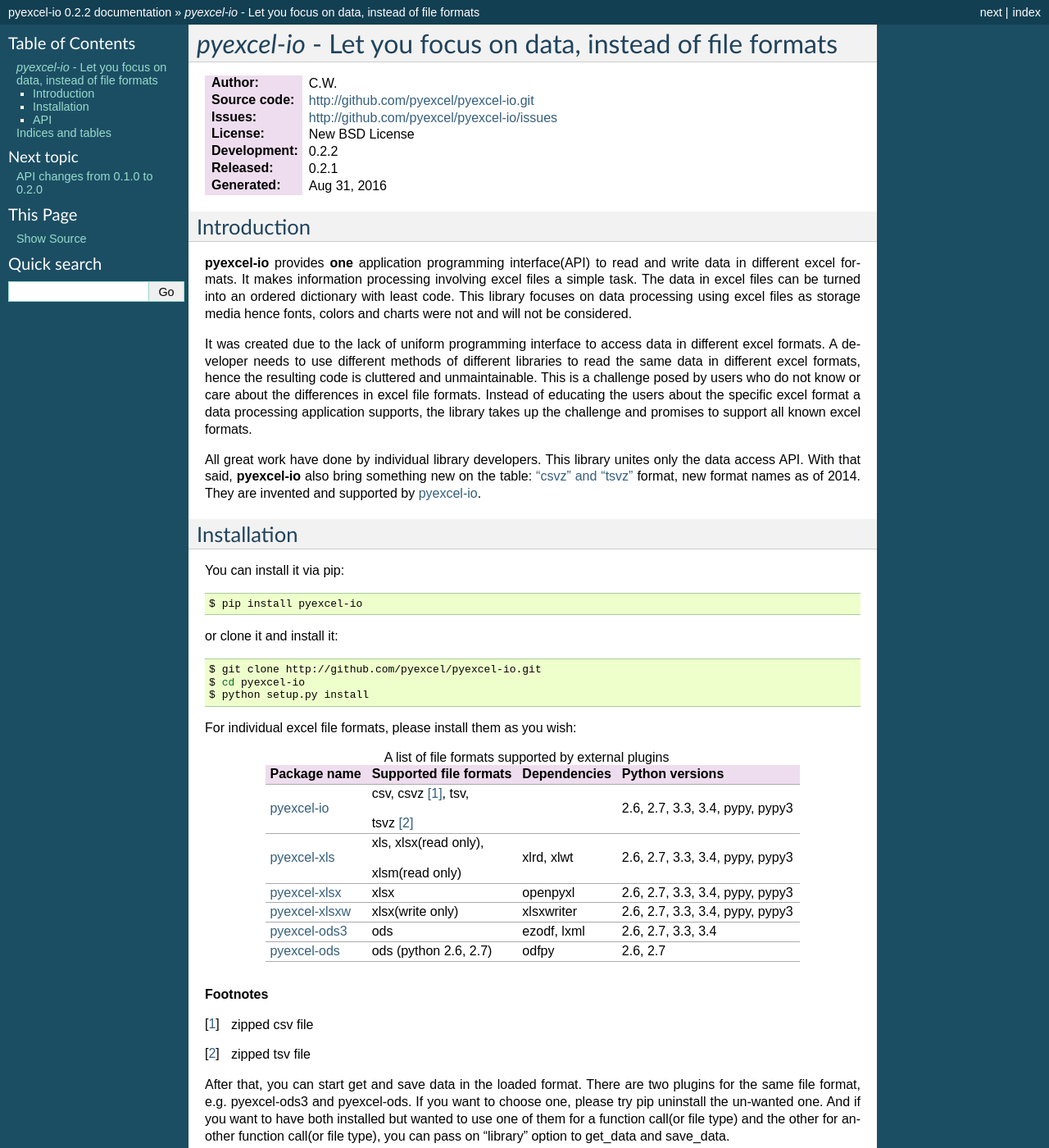
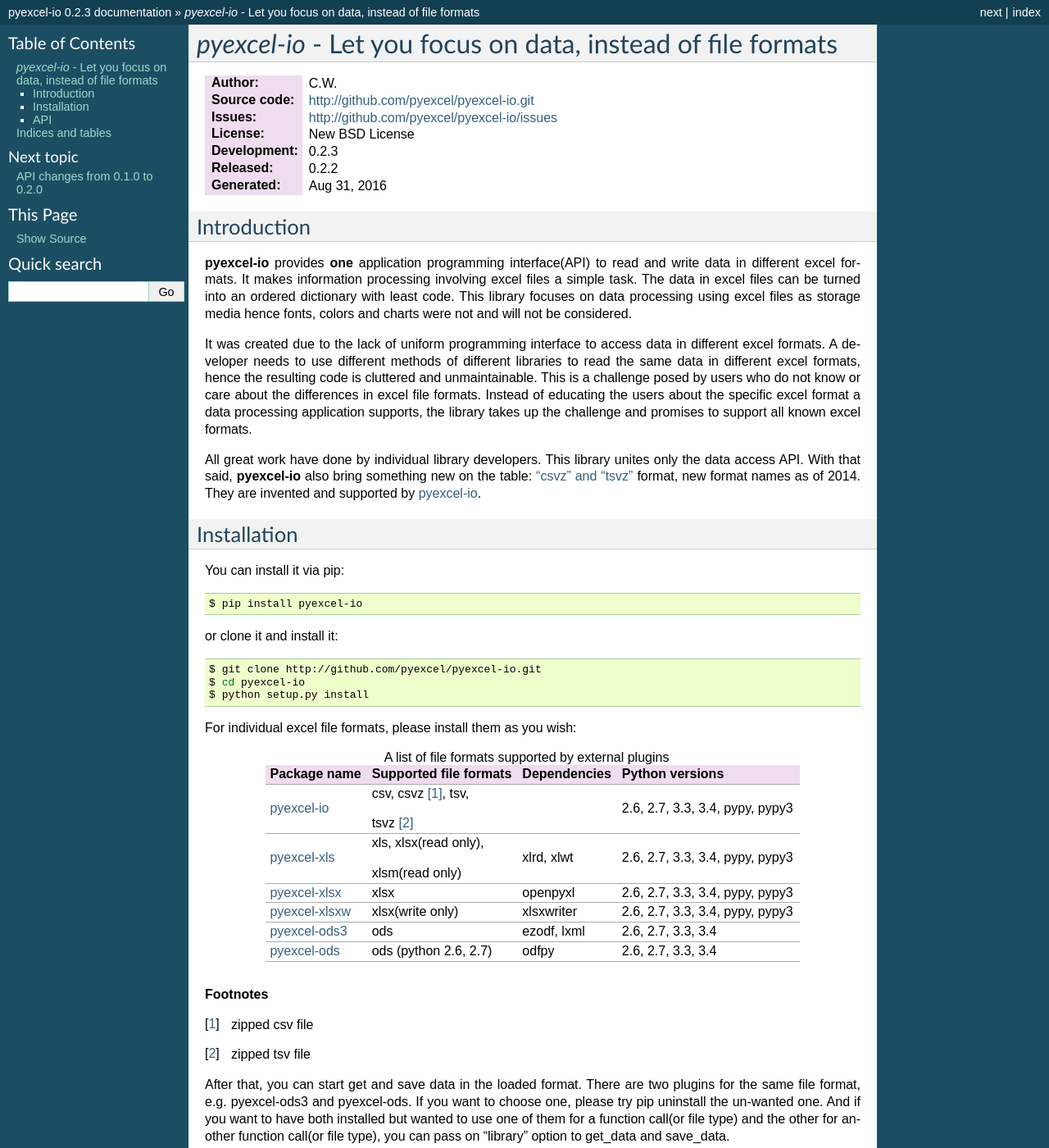
Before and after one commit to pyexcel/pyexcel-io, a Sphinx documentation site: the page built from doc/source/index.rst, in a window 1280 px wide and 1400 px high. Shown: the whole window at 82% size. Built offline with Sphinx 7.4.7, drawn with Linux system fonts in a browser that asks for light colours; some of the changed text lies outside the part shown.

Commit message:
prepare for v0.2.2 release

```diff
--- a/CHANGELOG.rst
+++ b/CHANGELOG.rst
@@ -10,7 +10,7 @@
 #. `#19 <https://github.com/pyexcel/pyexcel-io/issues/19>`__, use cString by default
 
 
-0.22 - unreleased
+0.22 - 31.08.2016
 --------------------------------------------------------------------------------
 
 Added
--- a/README.rst
+++ b/README.rst
@@ -37,7 +37,7 @@
    `pyexcel-xlsxw`_  xlsx(write only)        xlsxwriter    2.6, 2.7, 3.3,
                                                            3.4, pypy, pypy3
    `pyexcel-ods3`_   ods                     ezodf, lxml   2.6, 2.7, 3.3, 3.4
-   `pyexcel-ods`_    ods (python 2.6, 2.7)   odfpy         2.6, 2.7
+   `pyexcel-ods`_    ods (python 2.6, 2.7)   odfpy         2.6, 2.7, 3.3, 3.4
    ================= ======================= ============= ==================
 
 .. _pyexcel-io: https://github.com/pyexcel/pyexcel-io
--- a/doc/source/conf.py
+++ b/doc/source/conf.py
@@ -17,8 +17,8 @@
 
 project = u'pyexcel-io'
 copyright = u'2015-2016 Onni Software Ltd.'
-version = '0.2.1'
-release = '0.2.2'
+version = '0.2.2'
+release = '0.2.3'
 exclude_patterns = []
 pygments_style = 'sphinx'
 html_theme = 'default'
--- a/doc/source/index.rst
+++ b/doc/source/index.rst
@@ -78,7 +78,7 @@
    `pyexcel-xlsxw`_  xlsx(write only)        xlsxwriter    2.6, 2.7, 3.3,
                                                            3.4, pypy, pypy3
    `pyexcel-ods3`_   ods                     ezodf, lxml   2.6, 2.7, 3.3, 3.4
-   `pyexcel-ods`_    ods (python 2.6, 2.7)   odfpy         2.6, 2.7
+   `pyexcel-ods`_    ods (python 2.6, 2.7)   odfpy         2.6, 2.7, 3.3, 3.4
    ================= ======================= ============= ==================
 
 .. _pyexcel-io: https://github.com/pyexcel/pyexcel-io
--- a/pyexcel_io.yaml
+++ b/pyexcel_io.yaml
@@ -1,8 +1,8 @@
 overrides: "pyexcel.yaml"
 name: "pyexcel-io"
 nick_name: io
-version: 0.2.2
-release: 0.2.1
+version: 0.2.3
+release: 0.2.2
 dependencies:
   - ordereddict;python_version<"2.7"
 extra_dependencies:
--- a/setup.py
+++ b/setup.py
@@ -10,7 +10,7 @@
 
 NAME = 'pyexcel-io'
 AUTHOR = 'C.W.'
-VERSION = '0.2.2'
+VERSION = '0.2.3'
 EMAIL = 'wangc_2011 (at) hotmail.com'
 LICENSE = 'New BSD'
 PACKAGES = find_packages(exclude=['ez_setup', 'examples', 'tests'])
```
